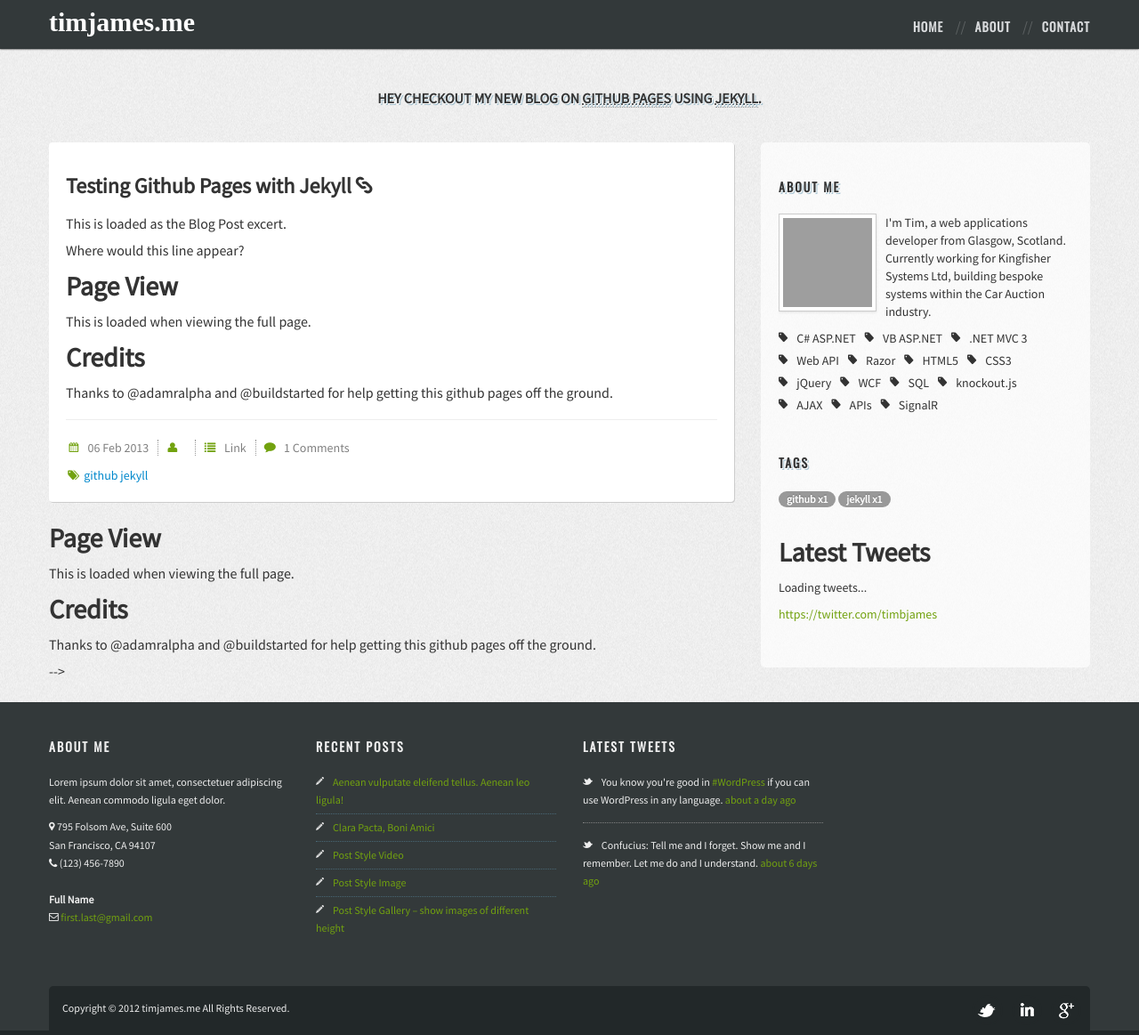
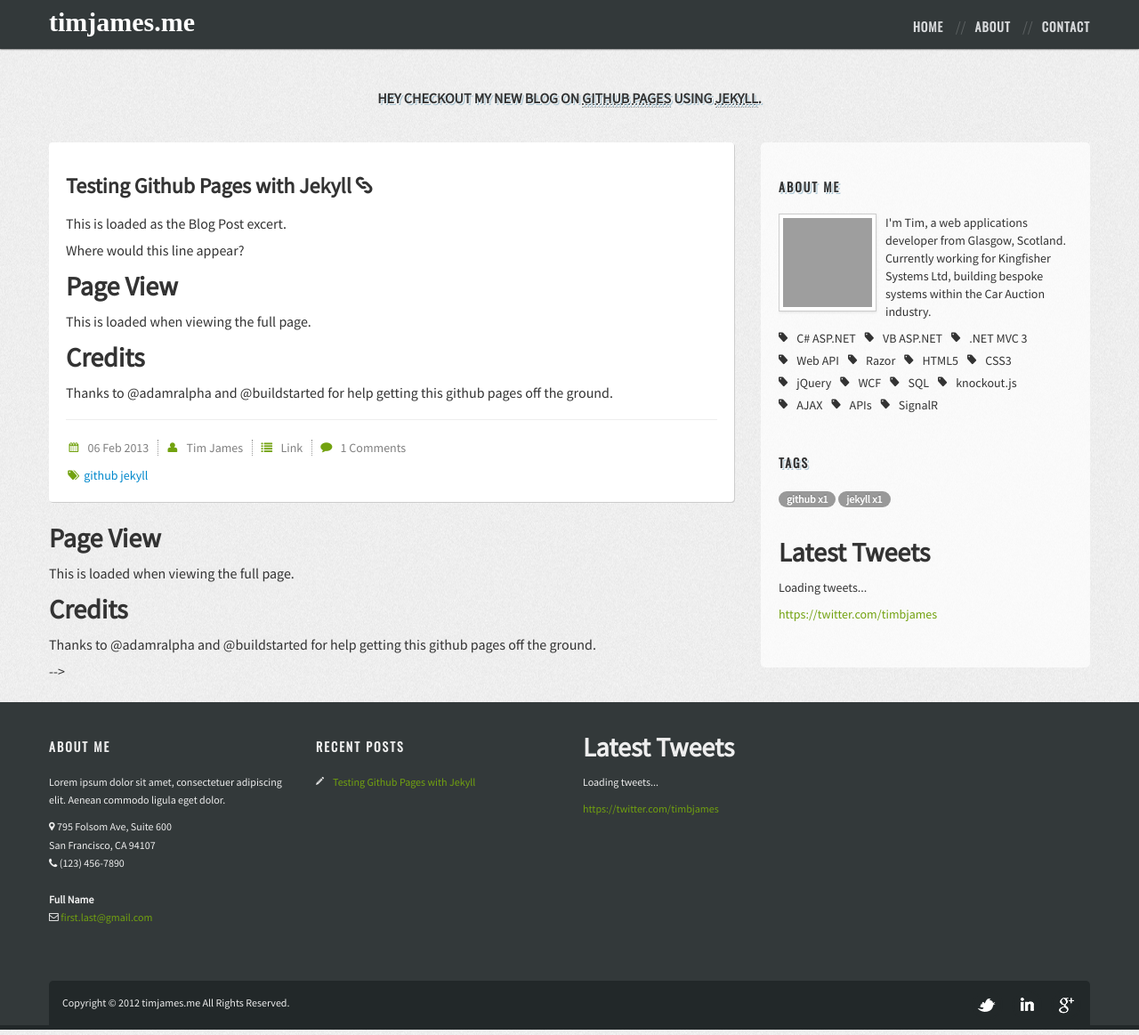
Before and after one commit to timbjames/timbjames.github.com, a Jekyll site: the page built from _posts/2013-02-06-testing-out-github-pages-and-jekyll.md, in a window 1280 px wide and 1163 px high. Shown: the whole window at 89% size. Built offline with Jekyll 4.4.1, drawn with Linux system fonts in a browser that asks for light colours; nearby versions of some CDN libraries; some web fonts are replaced; Markdown is read by kramdown in place of the engine named in the settings; grey boxes are pictures that could not be loaded.

Commit message:
added latest tweets and recent posts to footer

```diff
--- a/_layouts/layout.html
+++ b/_layouts/layout.html
@@ -426,11 +426,14 @@
                             <div class="widget recent-post">
                                 <h3 class="footer-title">Recent Posts</h3>
                                 <ul class="adjust-style">
-                                    <li><a href="single.html" title="Aenean vulputate eleifend tellus. Aenean leo ligula!">Aenean vulputate eleifend tellus. Aenean leo ligula!</a></li>
+                                  {% for post in site.posts limit:10 %}
+                                  <li><a href="{{ post.url | remove:'.html' }}" title="{{ post.title }}">{{ post.title }}</a></li>
+                                  {% endfor %}
+                                    <!--<li><a href="single.html" title="Aenean vulputate eleifend tellus. Aenean leo ligula!">Aenean vulputate eleifend tellus. Aenean leo ligula!</a></li>
                                     <li><a href="single.html" title="Clara Pacta, Boni Amici">Clara Pacta, Boni Amici</a></li>
 				                    <li><a href="single.html" title="Post Style Video">Post Style Video</a></li>
 				                    <li><a href="single.html" title="Post Style Image">Post Style Image</a></li>
-				                    <li><a href="single.html" title="Post Style Gallery – show images of different heightPost Style Gallery – show images of different height">Post Style Gallery – show images of different height</a></li>
+				                    <li><a href="single.html" title="Post Style Gallery – show images of different heightPost Style Gallery – show images of different height">Post Style Gallery – show images of different height</a></li>-->
 				                </ul>
                             </div>
 
@@ -455,12 +458,12 @@
                         </div>-->
 
                         <div class="span3">
-                            <div class="widget recent-twitter">
-                                <h3 class="footer-title">Latest Tweets</h3>
+                            <div id="recent-tweets" class="widget recent-twitter">
+                                <!--<h3 class="footer-title">Latest Tweets</h3>
                                 <ul class="adjust-style">
                                     <li>You know you're good in <a href="">#WordPress</a> if you can use WordPress in any language.<a href="" title="view tweet on twitter"> about a day ago</a></li>
                                     <li>Confucius: Tell me and I forget. Show me and I remember. Let me do and I understand.<a href="" title="view tweet on twitter"> about 6 days ago</a></li>
-                                </ul>
+                                </ul>-->
                             </div>
 
                         </div>
--- a/_posts/2013-02-06-testing-out-github-pages-and-jekyll.md
+++ b/_posts/2013-02-06-testing-out-github-pages-and-jekyll.md
@@ -2,6 +2,7 @@
 layout: post
 title: Testing Github Pages with Jekyll
 location: Glasgow
+author: Tim James
 tags:
 - github
 - jekyll
--- a/js/script.js
+++ b/js/script.js
@@ -6,6 +6,20 @@
   $("#twitter-feed").getTwitter({
 		userName: "timbjames",
 		numTweets: 5,
+		loaderText: "Loading tweets...",
+		slideIn: true,
+		slideDuration: 750,
+		showHeading: true,
+		headingText: "Latest Tweets",
+		showProfileLink: true,
+		showTimestamp: true,
+		includeRetweets: false,
+		excludeReplies: true
+	});
+
+  $("#recent-tweets").getTwitter({
+		userName: "timbjames",
+		numTweets: 2,
 		loaderText: "Loading tweets...",
 		slideIn: true,
 		slideDuration: 750,
```
